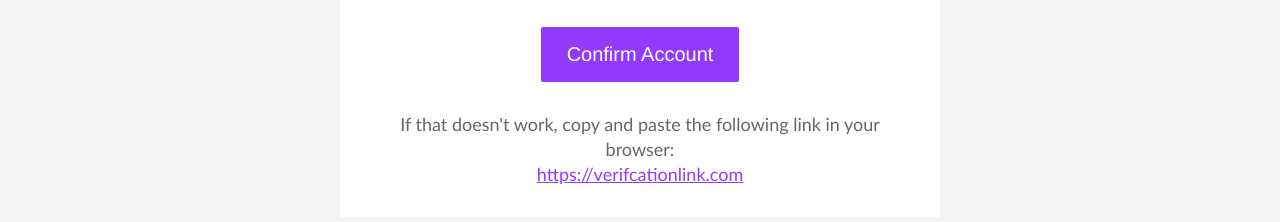
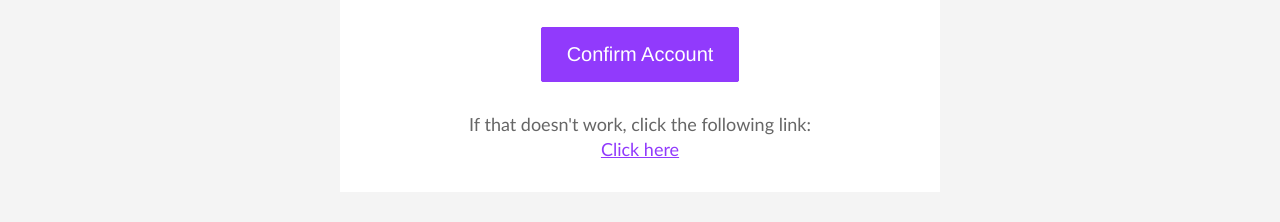
Before and after one commit to freakbeast14/freakbeast14, a plain HTML site: page VerificationPage.html in a window 1280 px wide. Shown: the part 420-642 px from the top of the page. Drawn offline with Linux system fonts and the light colour scheme.

Commit message:
Update VerificationPage.html

```diff
--- a/VerificationPage.html
+++ b/VerificationPage.html
@@ -151,12 +151,12 @@
                     </tr> <!-- COPY -->
                     <tr>
                         <td bgcolor="#ffffff" align="center" style="padding: 0px 30px 0px 30px; color: #666666; font-family: 'Lato', Helvetica, Arial, sans-serif; font-size: 18px; font-weight: 400; line-height: 25px;">
-                            <p style="margin: 0;">If that doesn't work, copy and paste the following link in your browser:</p>
+                            <p style="margin: 0;">If that doesn't work, click the following link:</p>
                         </td>
                     </tr> <!-- COPY -->
                     <tr>
                         <td bgcolor="#ffffff" align="center" style="padding: 0px 30px 30px 30px; color: #666666; font-family: 'Lato', Helvetica, Arial, sans-serif; font-size: 18px; font-weight: 400; line-height: 25px;">
-                            <p style="margin: 0;"><a href="#" target="_blank" style="color: #913afc;">https://verifcationlink.com</a></p>
+                            <p style="margin: 0;"><a href="#" target="_blank" style="color: #913afc;">Click here</a></p>
                         </td>
                     </tr>
                 </table>
```
